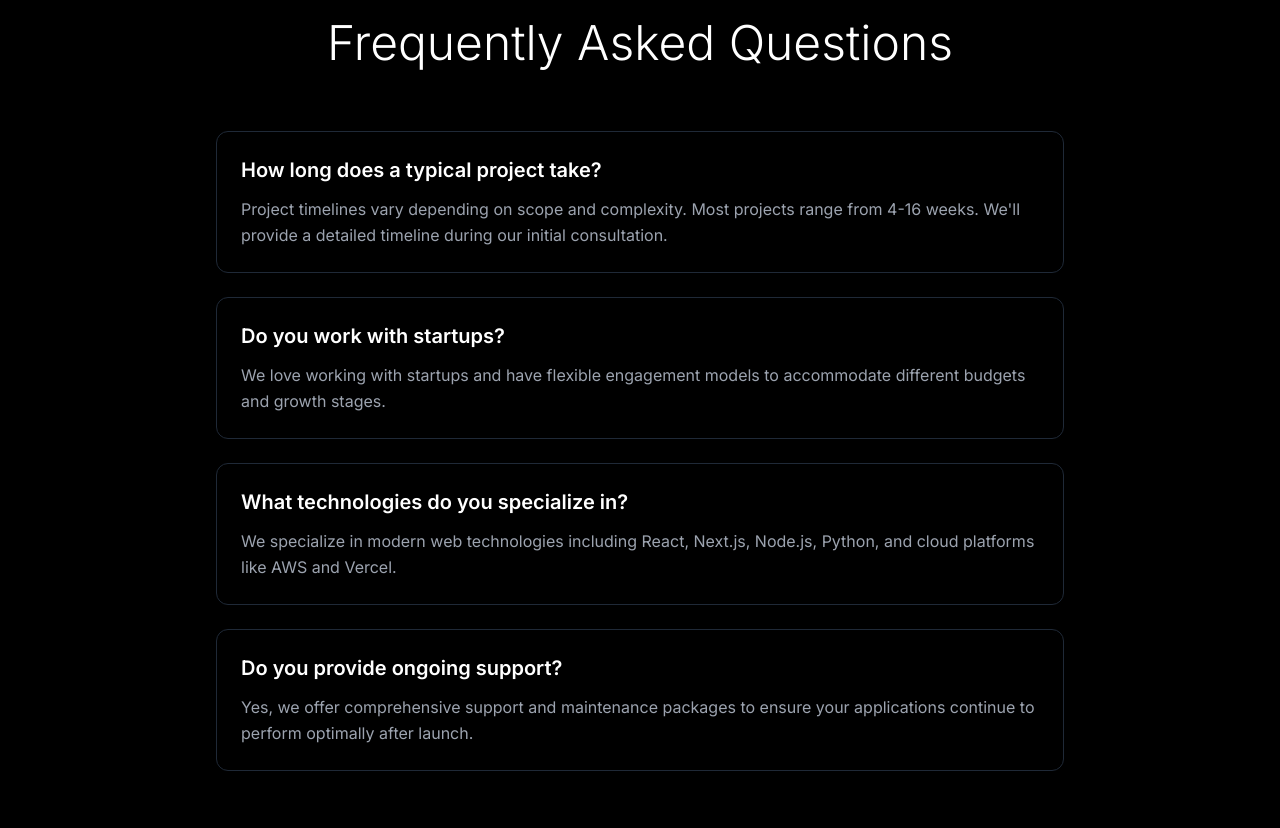
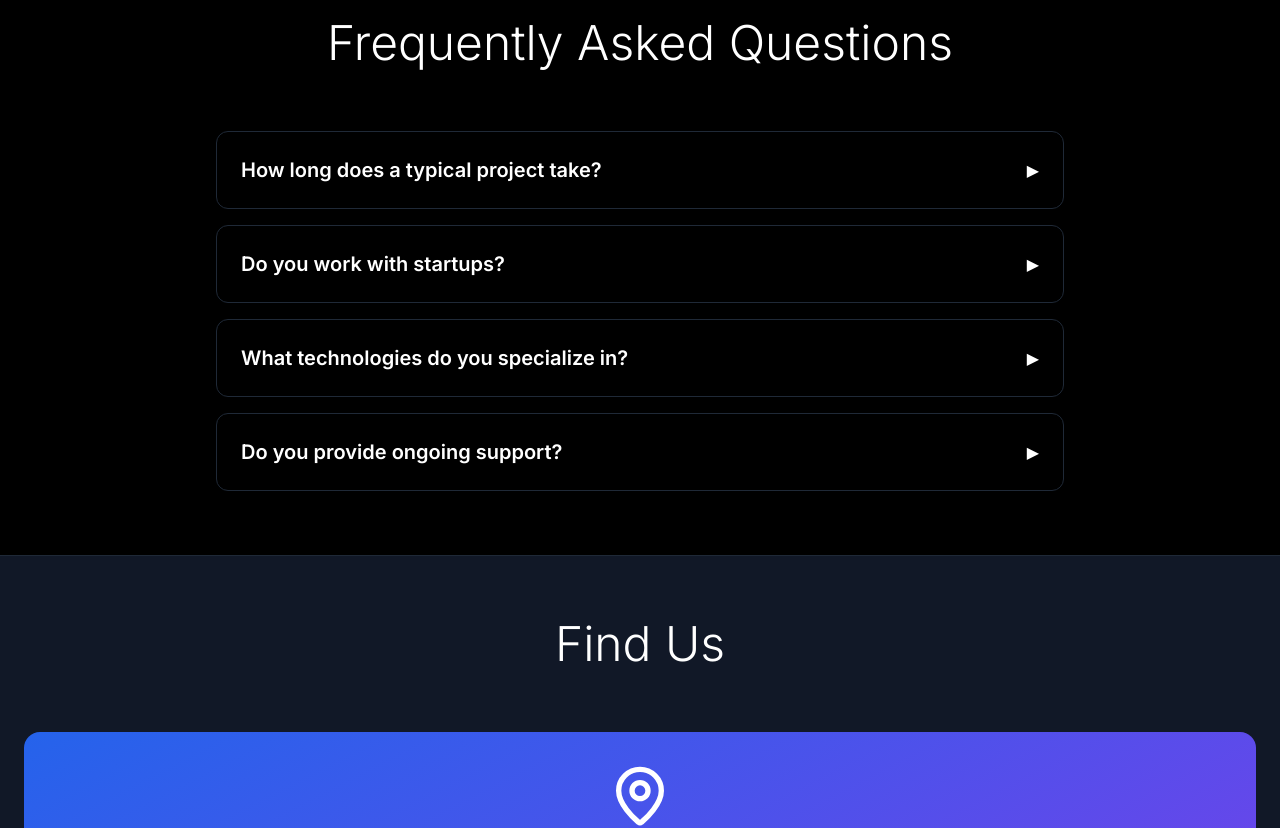
Before and after one commit to nikhilweb123/GNJ, a Next.js app: page /contact in a window 1280 px wide. Shown: the part 2020-2848 px from the top of the page. Built offline with nearby package versions, Linux system fonts and the light colour scheme.

Commit message:
Implement FAQ accordion component in ContactPage: Replace static FAQ display with an interactive accordion for better user engagement and improved layout, enhancing the overall user experience.

```diff
--- a/app/contact/page.tsx
+++ b/app/contact/page.tsx
@@ -1,10 +1,9 @@
 "use client"
 
-import type React from "react"
+import React, { useState } from "react"
 
 import { motion } from "framer-motion"
 import { Mail, Phone, MapPin, Clock, Send, MessageSquare, Users, Headphones } from "lucide-react"
-import { useState } from "react"
 
 const fadeInUp = {
   initial: { opacity: 0, y: 20 },
@@ -356,7 +355,7 @@ export default function ContactPage() {
         </div>
       </section>
 
-      {/* FAQ Section */}
+      {/* FAQ Dropdown/Accordion */}
       <section className="py-16 border-t border-gray-800">
         <div className="max-w-4xl mx-auto px-6">
           <motion.h2
@@ -369,24 +368,9 @@ export default function ContactPage() {
             Frequently Asked Questions
           </motion.h2>
 
-          <motion.div
-            className="space-y-6"
-            variants={staggerContainer}
-            initial="initial"
-            whileInView="animate"
-            viewport={{ once: true }}
-          >
-            {faqs.map((faq, index) => (
-              <motion.div
-                key={index}
-                variants={fadeInUp}
-                className="border border-gray-800 rounded-xl p-6 hover:border-gray-600 transition-colors"
-              >
-                <h3 className="text-xl font-semibold mb-3">{faq.question}</h3>
-                <p className="text-gray-400 leading-relaxed">{faq.answer}</p>
-              </motion.div>
-            ))}
-          </motion.div>
+          {/* FAQ Dropdown/Accordion */}
+          <FAQAccordion faqs={faqs} />
+
         </div>
       </section>
 
@@ -481,3 +465,29 @@ export default function ContactPage() {
     </div>
   )
 }
+
+function FAQAccordion({ faqs }: { faqs: { question: string; answer: string }[] }) {
+  const [openIndex, setOpenIndex] = useState<number | null>(null)
+
+  return (
+    <div className="space-y-4">
+      {faqs.map((faq, idx) => (
+        <div key={idx} className="border border-gray-800 rounded-xl">
+          <button
+            className="w-full text-left p-6 focus:outline-none flex justify-between items-center hover:border-gray-600 transition-colors"
+            onClick={() => setOpenIndex(openIndex === idx ? null : idx)}
+            aria-expanded={openIndex === idx}
+          >
+            <span className="text-xl font-semibold">{faq.question}</span>
+            <span className={`ml-4 transition-transform ${openIndex === idx ? 'rotate-90' : ''}`}>▶</span>
+          </button>
+          {openIndex === idx && (
+            <div className="px-6 pb-6 text-gray-400 leading-relaxed animate-fade-in">
+              {faq.answer}
+            </div>
+          )}
+        </div>
+      ))}
+    </div>
+  )
+}
```
